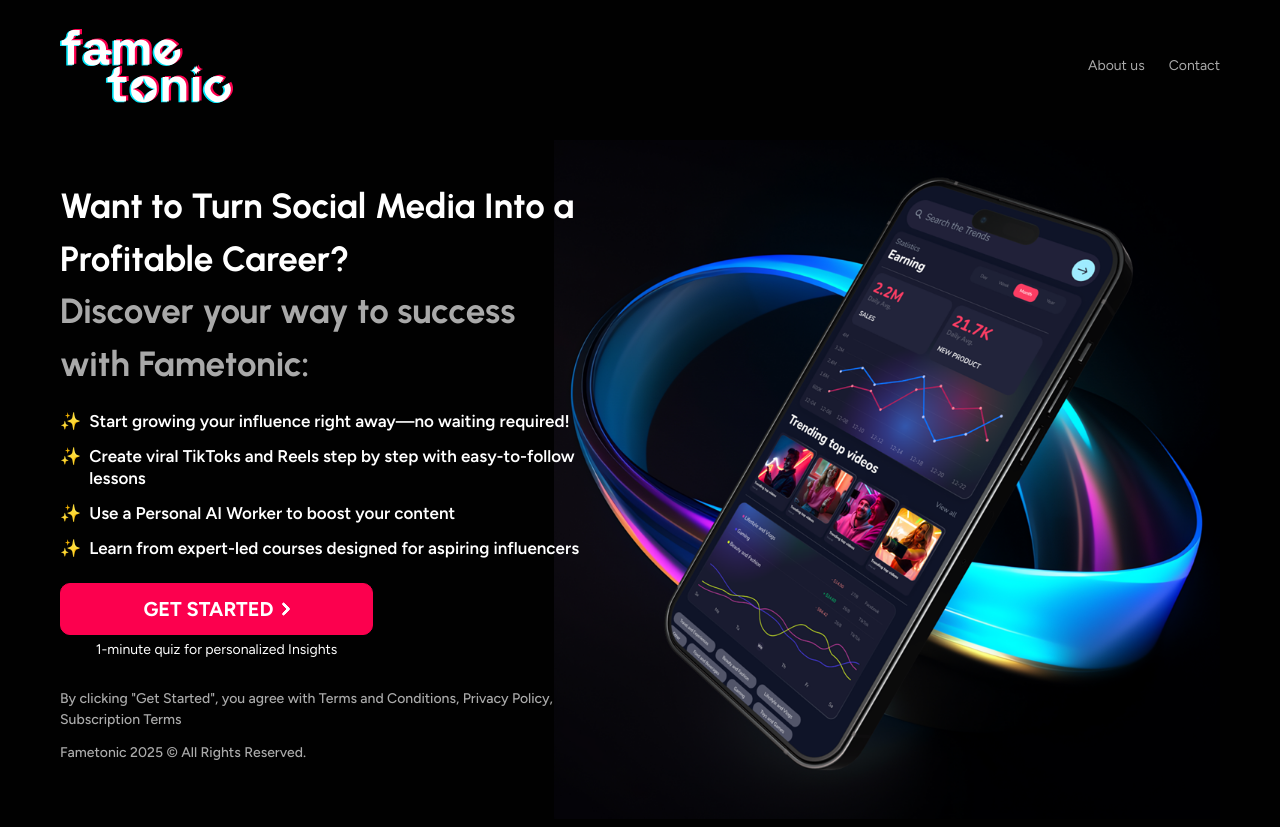
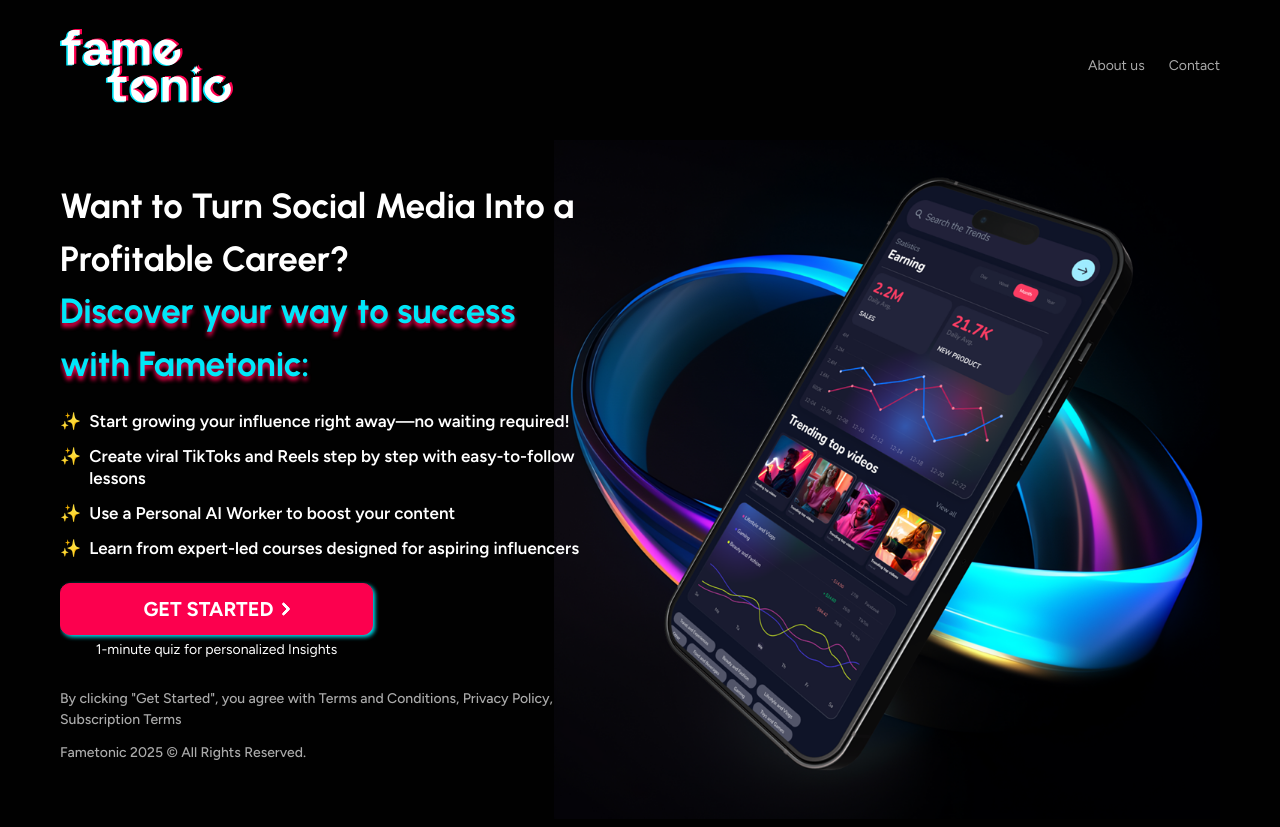
Before and after one commit to omiq17/fametonic, a Next.js app: page / in a window 1280 px wide. Built offline with nearby package versions, Linux system fonts and the light colour scheme.

Commit message:
Add shadow effects.

```diff
--- a/src/components/Hero.tsx
+++ b/src/components/Hero.tsx
@@ -35,7 +35,10 @@
                 <h1 className={`${urbanist.className}  fw-bold mb-0`}>
                   Want to Turn Social Media Into a Profitable Career?
                 </h1>
-                <h1 className={`${urbanist.className} fw-bold text-info mb-1`}>
+                <h1
+                  className={`${urbanist.className} text-secondary fw-bold mb-1`}
+                  style={{ textShadow: "0px 4px 4px var(--bs-primary)" }}
+                >
                   Discover your way to success with Fametonic:
                 </h1>
 
@@ -64,7 +67,10 @@
                 <div className="d-inline-block w-max">
                   <button
                     className="btn btn-primary px-4 py-10"
-                    style={{ minWidth: "313px" }}
+                    style={{
+                      minWidth: "313px",
+                      boxShadow: "2px 2px 4px var(--bs-secondary)",
+                    }}
                   >
                     <div className="d-flex align-items-center justify-content-center gap-2">
                       <p className="m-0 text-center text-white fs-5 fw-bold">
```
